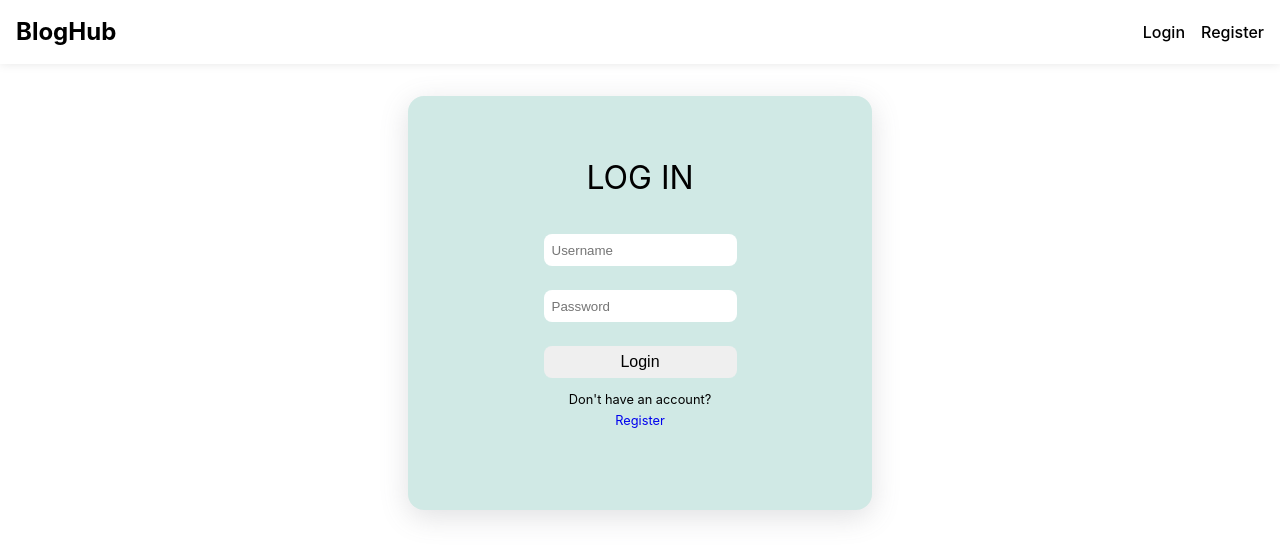
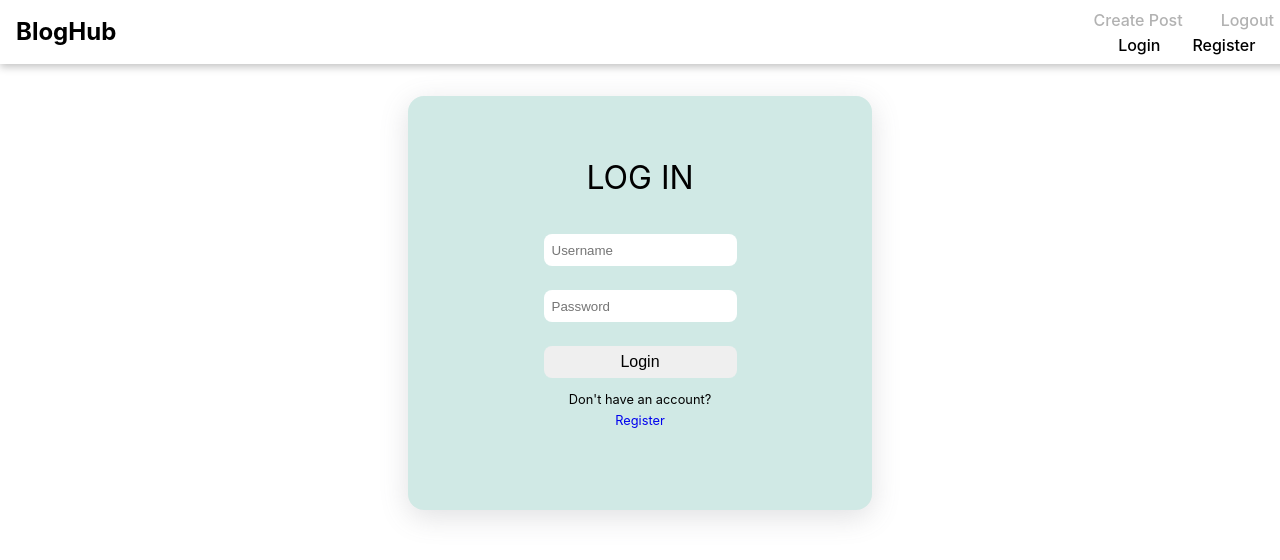
Before and after one commit to chrisnotthere/BlogHub, a React (Create React App) app in the folder client/: page /login in a window 1280 px wide. Shown: the top 560 px of the page. Built offline with nearby package versions, Linux system fonts and the light colour scheme; no server answers.

Commit message:
header now shows username and role when logged in. improved styling - header, scrollbar, added colour accent in some places.

```diff
--- a/client/src/assets/styles/comment-display.module.css
+++ b/client/src/assets/styles/comment-display.module.css
@@ -14,7 +14,7 @@
 
 .commentContainer {
   padding: 1rem;
-  border: 1px solid #ccc;
+  border: 1px solid #d0e9e5;
   border-radius: .5rem;
   margin-bottom: 1rem;
   background-color: #fff;
--- a/client/src/assets/styles/comment.module.css
+++ b/client/src/assets/styles/comment.module.css
@@ -10,7 +10,12 @@
   border: none;
   cursor: pointer;
   background-color: #fff;
+  border: 1px solid #d0e9e5;
   font-weight: 600;
+}
+
+.commentForm button:hover {
+  background-color: #d0e9e5;
 }
 
 .editorContainer {
--- a/client/src/assets/styles/header.module.css
+++ b/client/src/assets/styles/header.module.css
@@ -1,11 +1,16 @@
-header {
+.header {
+  position: fixed;
+  top: 0;
+  left: 0;
+  width: 100%;
   display: flex;
   justify-content: space-between;
   align-items: center;
   padding: 0 1rem;
   height: 4rem;
   background-color: #fff;
-  box-shadow: 0 0 10px rgba(0, 0, 0, 0.1);
+  box-shadow: rgba(0, 0, 0, 0.24) 0px 3px 8px;
+  z-index: 1000;
 }
 
 .logo a {
@@ -14,14 +19,52 @@ header {
   font-weight: 700;
 }
 
-nav ul {
+.nav {
   display: flex;
-  gap: 1rem;
+  flex-direction: column;
   align-items: center;
+  gap: .5rem;
 }
 
-nav ul li a {
+.navTop, .navBottom {
+  display: flex;
+  align-items: center;
+  gap: 1rem;
+}
+
+nav ul {
+  list-style-type: none;
+  margin: 0;
+  padding: 0;
+}
+
+nav ul li {
+  display: inline;
+  margin-right: 1rem;
+}
+
+nav ul li a, .linkButton {
   color: #000;
   font-size: 1rem;
   font-weight: 500;
+  text-decoration: none;
 }
+
+.linkButton {
+  background: none;
+  border: none;
+  color: inherit;
+  font: inherit;
+  cursor: pointer;
+  outline: inherit;
+  font-weight: 500;
+}
+
+.inactiveLink {
+  color: rgb(178, 178, 178);
+  pointer-events: none; /* Makes it un-clickable */
+}
+
+.linkButton:hover, nav ul li a:hover{
+  text-decoration: underline;
+}
--- a/client/src/assets/styles/index.css
+++ b/client/src/assets/styles/index.css
@@ -5,6 +5,20 @@ body {
     sans-serif;
   -webkit-font-smoothing: antialiased;
   -moz-osx-font-smoothing: grayscale;
+}
+
+body::-webkit-scrollbar {
+  width: 12px;
+}
+
+body::-webkit-scrollbar-track {
+  background: #d0e9e5;
+}
+
+body::-webkit-scrollbar-thumb {
+  background-color: #f9f9f9;
+  border-radius: 20px;
+  border: 1px solid rgb(124, 124, 124);
 }
 
 /* http://meyerweb.com/eric/tools/css/reset/
--- /dev/null
+++ b/client/src/assets/styles/layout.module.css
@@ -0,0 +1,8 @@
+.layout {
+  display: flex;
+  flex-direction: column;
+}
+
+.mainContent {
+  padding-top: 4rem;
+}
--- a/client/src/assets/styles/postpage.module.css
+++ b/client/src/assets/styles/postpage.module.css
@@ -94,6 +94,7 @@
 
 .postRatingContainer {
   background-color: #f9f9f9;
+  border: 1px solid #d0e9e5;
   font-size: .85rem;
   width: 12rem;
   height: 9rem;
@@ -122,6 +123,11 @@
   border-radius: .25rem;
   border: none;
   cursor: pointer;
+  border: 1px solid #d0e9e5;
+}
+
+.postRating button:hover {
+  background-color: #d0e9e5;
 }
 
 .postRatingStars {
--- a/client/src/pages/Layout.tsx
+++ b/client/src/pages/Layout.tsx
@@ -1,11 +1,14 @@
 import { Outlet } from "react-router-dom";
 import Header from "./components/Header";
+import styles from "../assets/styles/layout.module.css";
 
 export default function Layout() {
   return (
-    <main>
+    <main className={styles.layout}>
       <Header />
-      <Outlet />
+      <div className={styles.mainContent}>
+        <Outlet />
+      </div>
     </main>
   );
 }
--- a/client/src/pages/components/Header.tsx
+++ b/client/src/pages/components/Header.tsx
@@ -11,11 +11,11 @@ export default function Header() {
       const response = await fetch("http://localhost:5000/auth/logout", {
         method: "POST",
         headers: { "Content-Type": "application/json" },
-        credentials: 'include',
+        credentials: "include",
       });
       setUserInfo({ username: "", isLoggedIn: false });
     } catch (error) {
-      console.error('Network error:', error);
+      console.error("Network error:", error);
     }
   };
 
@@ -25,23 +25,44 @@ export default function Header() {
         <Link to="/">BlogHub</Link>
       </div>
       <nav className={styles.nav}>
-        <ul>
-          { userInfo?.isLoggedIn ? (
+        <ul className={styles.navTop}>
+          <li>
+            <Link
+              to="/create-post"
+              className={userInfo.isLoggedIn ? "" : styles.inactiveLink}
+            >
+              Create Post
+            </Link>
+          </li>
+          <li>
+            <button
+              onClick={handleLogout}
+              className={`${styles.linkButton} ${
+                userInfo.isLoggedIn ? "" : styles.inactiveLink
+              }`}
+            >
+              Logout
+            </button>
+          </li>
+        </ul>
+        <ul className={styles.navBottom}>
+          {userInfo.isLoggedIn ? (
             <>
-              <li>
-                <Link to="/create-post">Create Post</Link>
-              </li>
-              <li>
-                <a href="#" onClick={handleLogout}>Logout</a>
+              <li className={styles.username}>
+                {userInfo.username} - {userInfo.role}
               </li>
             </>
           ) : (
             <>
               <li>
-                <Link to="/login">Login</Link>
+                <Link to="/login" className={styles.prominentLink}>
+                  Login
+                </Link>
               </li>
               <li>
-                <Link to="/register">Register</Link>
+                <Link to="/register" className={styles.prominentLink}>
+                  Register
+                </Link>
               </li>
             </>
           )}
```
Also changed, not shown: 1 other file (tests, documents, lock files or other folders).
